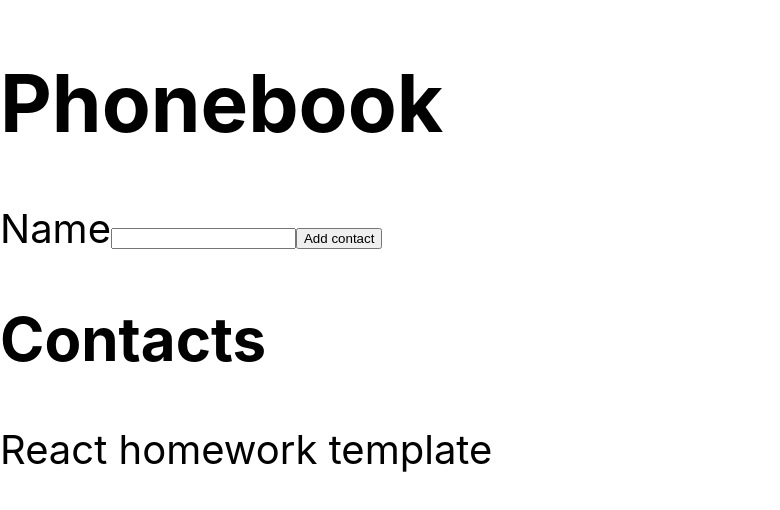
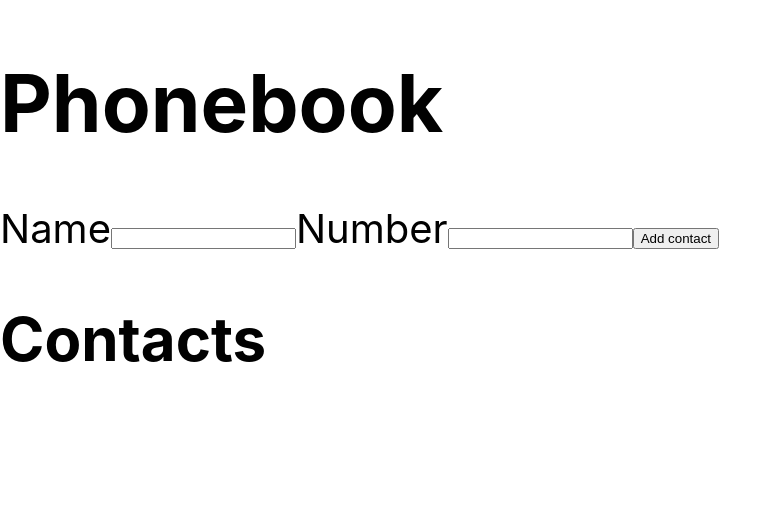
Before and after one commit to Andrii-Sh/goit-react-hw-02-phonebook, a React (Create React App) app: page / in a window 1280 px wide. Shown: the top 510 px of the page, without its empty margins (0-780 px from the left). Built offline with nearby package versions, Linux system fonts and the light colour scheme.

Commit message:
completed step 2 of task 02

```diff
--- a/src/components/App.jsx
+++ b/src/components/App.jsx
@@ -10,10 +10,11 @@ export class App extends Component {
     // name: '',
   };
 
-  addContact = ({ name }) => {
+  addContact = ({ name, number }) => {
     const contact = {
+      id: nanoid(),
       name,
-      id: nanoid(),
+      number,
     };
 
     this.setState(prevstate => ({
@@ -39,7 +40,6 @@ export class App extends Component {
         <h2>Contacts</h2>
         <Filter />
         <ContactList contacts={contacts} />
-        React homework template
       </div>
     );
   }
--- a/src/components/Contact/Contact.jsx
+++ b/src/components/Contact/Contact.jsx
@@ -1,3 +1,7 @@
 // import PropTypes from 'prop-types';
 
-export const Contact = ({ name }) => <>{name}</>;
+export const Contact = ({ name, number }) => (
+  <p>
+    {name}: {number}
+  </p>
+);
--- a/src/components/ContactForm/ContactForm.jsx
+++ b/src/components/ContactForm/ContactForm.jsx
@@ -4,13 +4,14 @@ import React, { Component } from 'react';
 
 const INITIAL_STATE = {
   name: '',
+  number: '',
 };
 
 export class ContactForm extends Component {
   state = { ...INITIAL_STATE };
 
   handleChange = evt => {
-    this.setState({ name: evt.target.value });
+    this.setState(() => ({ [evt.target.name]: evt.target.value }));
   };
 
   handleSubmit = evt => {
@@ -24,10 +25,11 @@ export class ContactForm extends Component {
   };
 
   render() {
-    const { name } = this.state;
+    const { name, number } = this.state;
     return (
       <form onSubmit={this.handleSubmit}>
-        <label htmlFor={this.nameInputId}>Name</label>
+        <label>
+          Name
           <input
             type="text"
             name="name"
@@ -37,6 +39,19 @@ export class ContactForm extends Component {
             title="Name may contain only letters, apostrophe, dash and spaces. For example Adrian, Jacob Mercer, Charles de Batz de Castelmore d'Artagnan"
             required
           />
+        </label>
+        <label>
+          Number
+          <input
+            type="tel"
+            name="number"
+            value={number}
+            onChange={this.handleChange}
+            pattern="\+?\d{1,4}?[-.\s]?\(?\d{1,3}?\)?[-.\s]?\d{1,4}[-.\s]?\d{1,4}[-.\s]?\d{1,9}"
+            title="Phone number must be digits and can contain spaces, dashes, parentheses and can start with +"
+            required
+          />
+        </label>
         <button type="submit">Add contact</button>
       </form>
     );
--- a/src/components/ContactList/ContactList.jsx
+++ b/src/components/ContactList/ContactList.jsx
@@ -9,7 +9,7 @@ export const ContactList = ({ contacts }) => {
         const lisiItemtId = nanoid();
         return (
           <li key={lisiItemtId}>
-            <Contact name={contact.name} />
+            <Contact name={contact.name} number={contact.number} />
           </li>
         );
       })}
```
Lines whose indentation alone changed are shown as unchanged.
